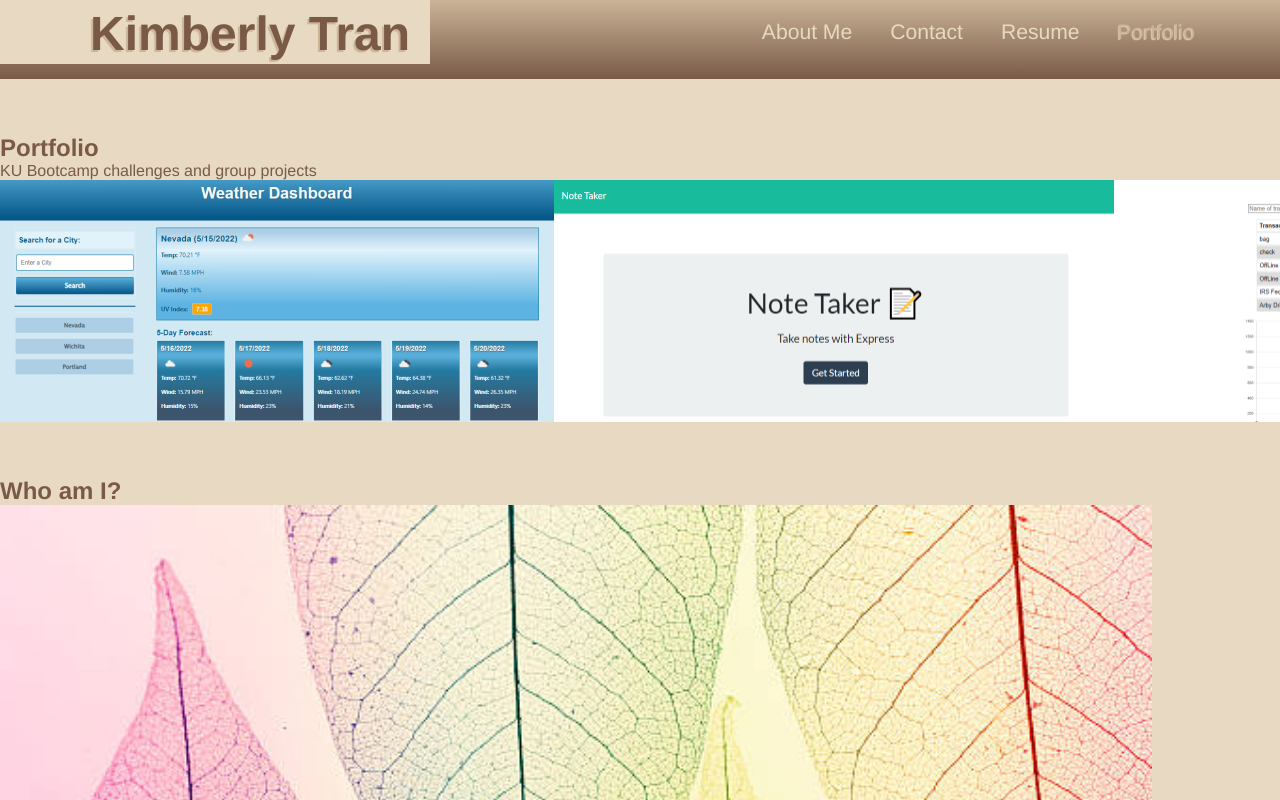
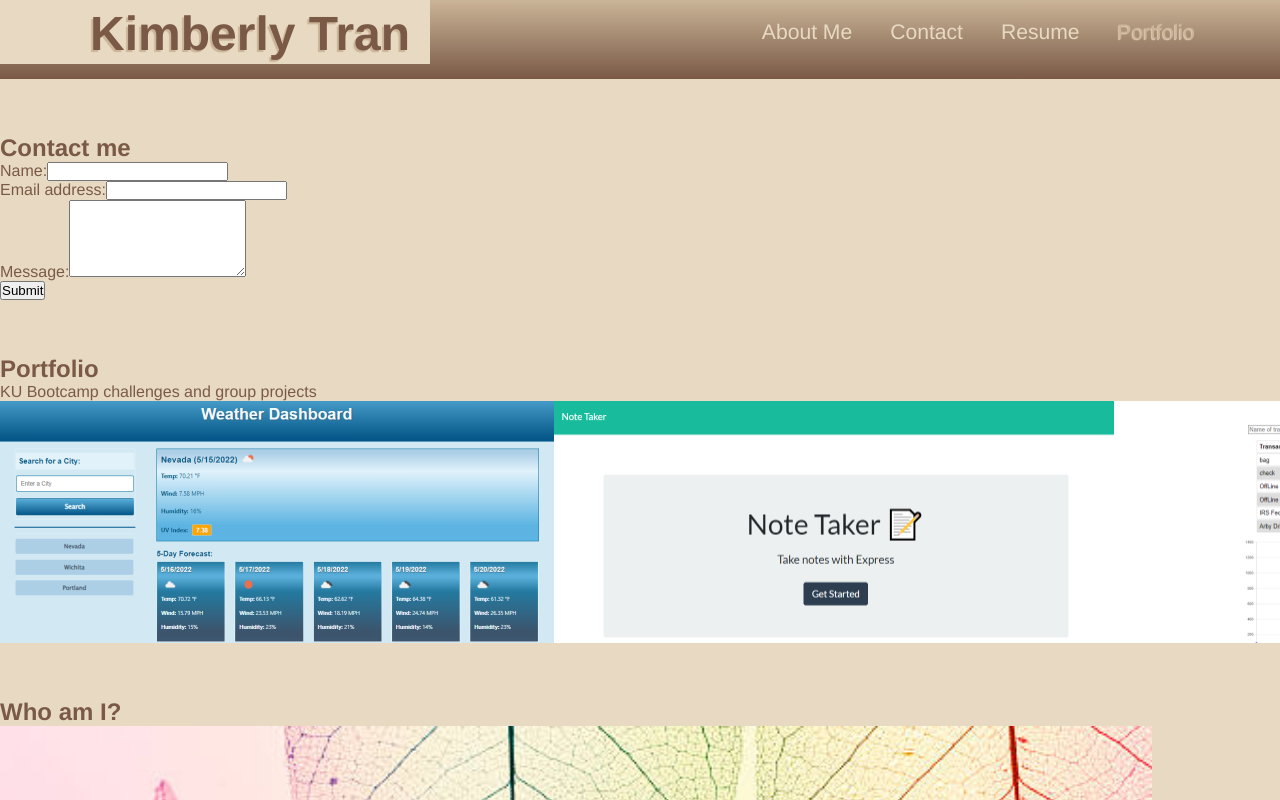
Before and after one commit to TTKHScriptPoetry/KUbootcamp_Challenge_17_Module_20_React-Portfolio, a React (Create React App) app: page / in a window 1280 px wide. Shown: the top 800 px of the page. Built offline with nearby package versions, Linux system fonts and the light colour scheme.

Commit message:
adding contact component and made sure in renders by app.js

```diff
--- a/src/App.js
+++ b/src/App.js
@@ -2,19 +2,7 @@
 import Nav from './components/Nav/';
 import About from './components/About';
 import Portfolio from './components/Portfolio';
-
-// function App() {
-//
-//   return (
-//     <div>
-//       <Nav></Nav>
-//       <main>
-//         <Portfolio></Portfolio>
-//         <About></About>
-//       </main>
-//     </div>
-//   );
-// }
+import ContactForm from './components/Contact';
 
 function App() {
   const [categories] = useState([
@@ -23,6 +11,8 @@
   ]);
 
   const [currentCategory, setCurrentCategory] = useState(categories[0]);
+  const [contactSelected, setContactSelected] = useState(false);
+
 
   return (
     <div>
@@ -30,9 +20,13 @@
         categories={categories}
         setCurrentCategory={setCurrentCategory}
         currentCategory={currentCategory}
+
+        contactSelected={contactSelected}
+        setContactSelected={setContactSelected}
       ></Nav>
       <main>
         <div>
+          <ContactForm></ContactForm>
           <Portfolio currentCategory={currentCategory}></Portfolio>
           <About></About>
         </div>
--- /dev/null
+++ b/src/components/Contact/index.js
@@ -0,0 +1,47 @@
+import React, { useState } from 'react'
+
+function ContactForm() {
+  const [formState, setFormState] = useState({ name: '', email: '', message: '' });
+  const { name, email, message } = formState; //the property names of formState -- destructure the formState object into its named properties
+
+  function handleChange(e) {
+    // -- We use the spread operator, ...formState, so we can retain the other key-value pairs in this object.
+    // without the spread operator, the formState object would be overwritten to only contain the name: value key pair.
+
+    // -- The name property of target = name attribute of the form's input element
+    setFormState({...formState, [e.target.name]: e.target.value })
+
+  }
+
+  // -- Print test - not to be removed
+  console.log(formState); // awesome
+
+  return (
+    <section>
+      <h1>Contact me</h1>
+      <form id="contact-form">
+        <div>
+          <label htmlFor="name">Name:</label>
+          <input type="text" name="name" onChange={handleChange}  defaultValue={formState.name} />
+        </div>
+
+        <div>
+          <label htmlFor="email" >Email address:</label>
+          <input type="email" name="email" onChange={handleChange} defaultValue={formState.email} />
+        </div>
+
+        <div>
+          <label htmlFor="message">Message:</label>
+          <textarea name="message" rows="5" onChange={handleChange} defaultValue={formState.message}/>
+        </div>
+
+        <button type="submit">Submit</button>
+
+      </form>
+    </section>
+  )
+}
+
+
+
+export default ContactForm
--- a/src/components/Nav/index.js
+++ b/src/components/Nav/index.js
@@ -1,8 +1,12 @@
-import React from "react";
+import React, { useEffect } from "react";
 import { capitalizeFirstLetter } from "../../utils/helpers";
 
 function Nav(props) {
   const { categories = [], setCurrentCategory, currentCategory, } = props;
+
+  // useEffect(() => {
+  //   document.title = capitalizeFirstLetter(currentCategory.name);
+  // }, [currentCategory]);
 
   const handleClick = (item) => {
     alert(item);
```
